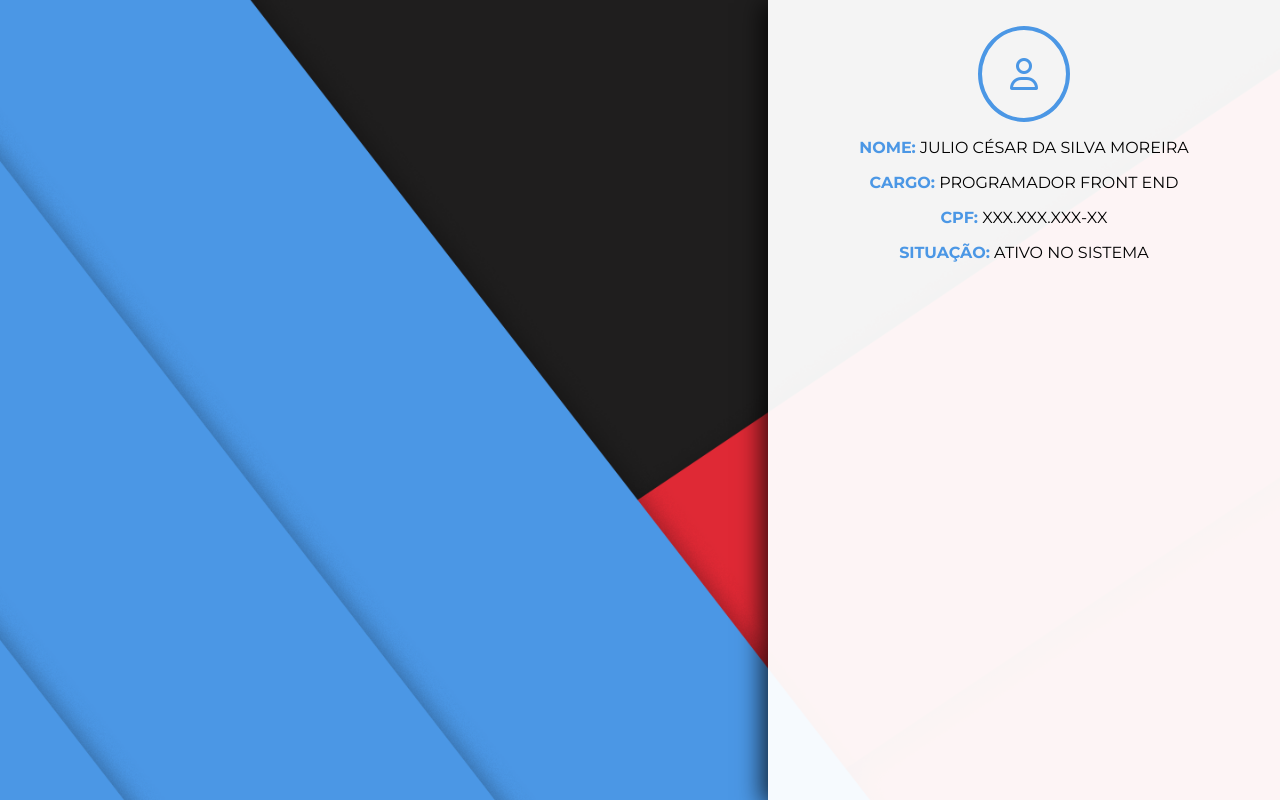
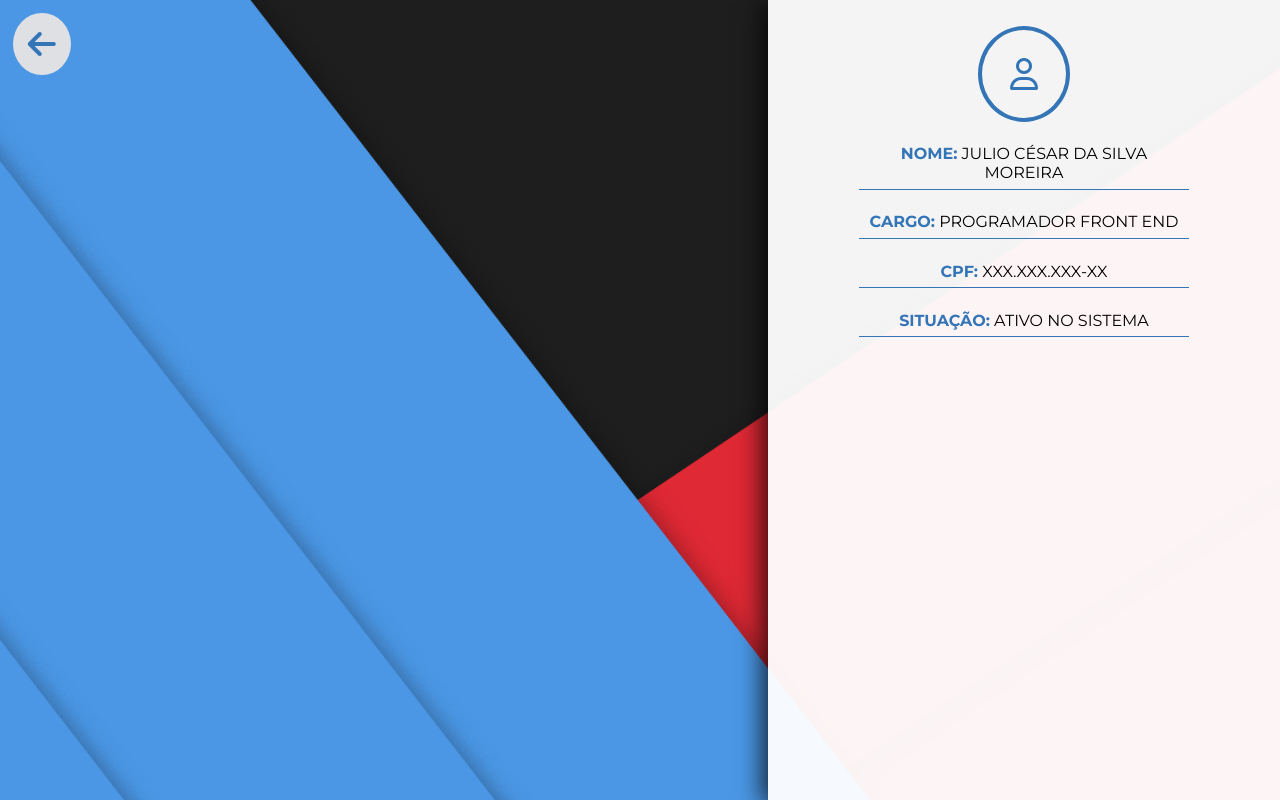
Before and after one commit to JulioFrontEnd/frontEnd-tcc, a React (Create React App) app: page /popop/user in a window 1280 px wide. Built offline with nearby package versions, Linux system fonts and the light colour scheme.

Commit message:
Back BTN

```diff
--- a/src/App.js
+++ b/src/App.js
@@ -6,6 +6,7 @@ import Menu from './components/menu';
 import BottomMenu from './components/bottomMenu';
 import mainPage from './components/mainPage';
 import userPage from './components/user';
+import back from './components/back';
 
 
 function App() {
@@ -18,6 +19,7 @@ function App() {
           */}
           <Switch>
             <Route path="/menu" component={Menu} />
+            <Route path="/popop" component={back} />
           </Switch>
 
           {/*
--- /dev/null
+++ b/src/components/back/index.js
@@ -0,0 +1,23 @@
+import React from 'react';
+import {connect} from 'react-redux';
+import './index.scss';
+
+class Back extends React.Component{
+
+    return = async ()=>{
+        localStorage.setItem('bottomMenu_classNames',"home");
+        this.props.history.goBack();
+    }
+    render(){
+        const theme = this.props.theme;
+
+        return(
+            <div className={`back back-${theme}`} onClick={this.return}>
+                <i className="fas fa-arrow-left"></i>
+            </div>
+
+        );
+    }
+}
+
+export default connect(state=>({theme:state.actualTheme}))(Back);
--- /dev/null
+++ b/src/components/back/index.scss
@@ -0,0 +1,41 @@
+@import '../../global/variables.scss';
+
+.back{
+    position: fixed;
+    top: 1vw;
+    left: 1vw;
+    z-index: 100;
+    padding: 15px;
+    border-radius: 50%;
+    transition: all .7s;
+    cursor: pointer;
+
+    i{
+        font-size: 2em;
+    }
+}
+
+.back-dark{
+    background-color: $dark-blackColor;
+    i{
+        color: $dark-whiteColor;
+    }
+    &:hover{
+        background-color: $dark-whiteColor;
+        i{
+            color: $dark-blueColor;
+        }
+    }
+}
+.back-light{
+    background-color: $light-whiteColor;
+    i{
+        color: $light-blueColor;
+    }
+    &:hover{
+        background-color: $light-blueColor;
+        i{
+            color: $light-blackColor;
+        }
+    }
+}
--- a/src/components/reducers/theme.js
+++ b/src/components/reducers/theme.js
@@ -9,7 +9,7 @@ const initial_state = {
         name:'light',
     }],
 
-    actualTheme:"dark",
+    actualTheme:"light",
 }
 
 const reducer = (state = initial_state, action)=>{
--- a/src/components/user/index.scss
+++ b/src/components/user/index.scss
@@ -22,6 +22,7 @@
             align-items: center;
             flex-direction: column;
                 p{
+                    padding: 2%;
                     text-transform: uppercase;
                 }
             i{
@@ -45,8 +46,10 @@
             border-radius: 10px;
             background-color: rgba($color: white, $alpha: .95);
             p{
+                border-bottom: 1px solid $dark-blueColor;
                 b{
                     color: $dark-blueColor;
+
                 }
             }
             i{
@@ -67,6 +70,7 @@
             border-radius: 10px;
             background-color: rgba($color: white, $alpha: .95);
             p{
+                border-bottom: 1px solid $light-blueColor;
                 b{
                     color: $light-blueColor;
                 }
```
Also changed, not shown: src/components/bottomMenu/index.js (line endings or trailing spaces).
